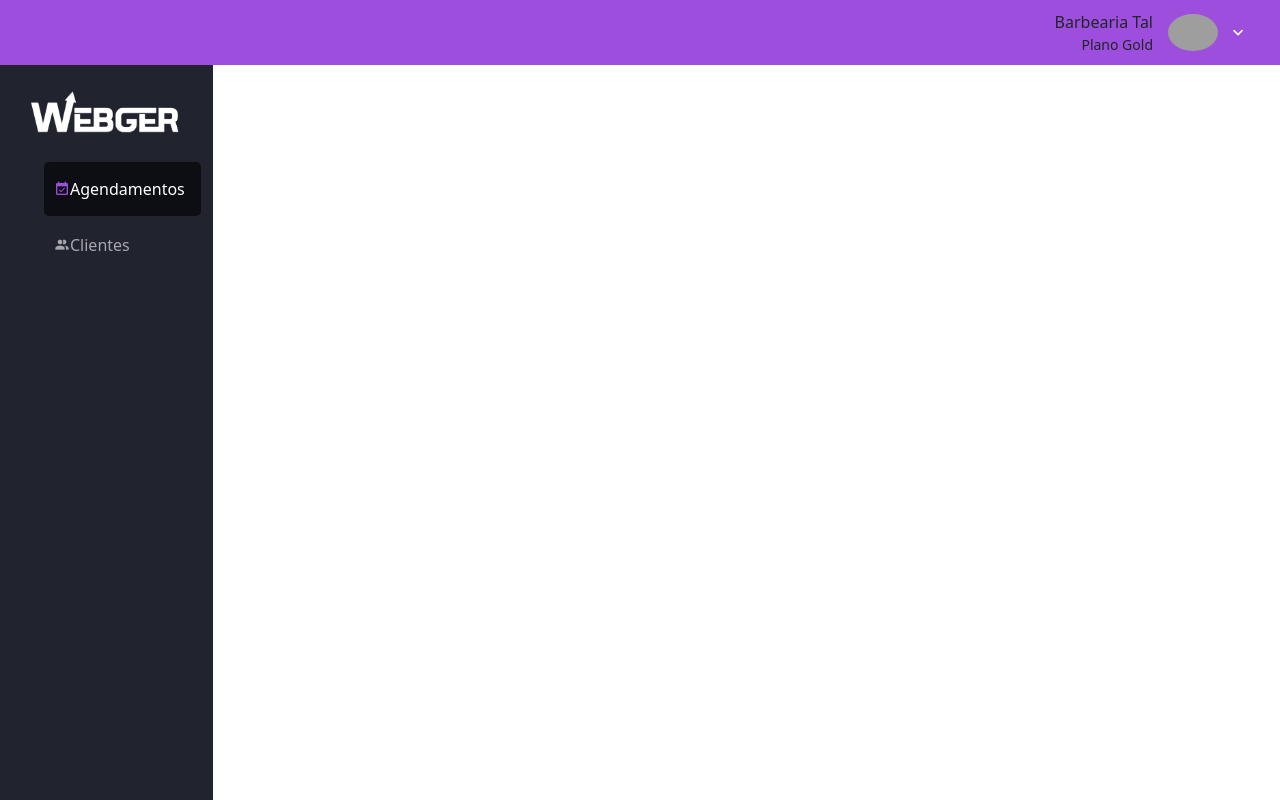
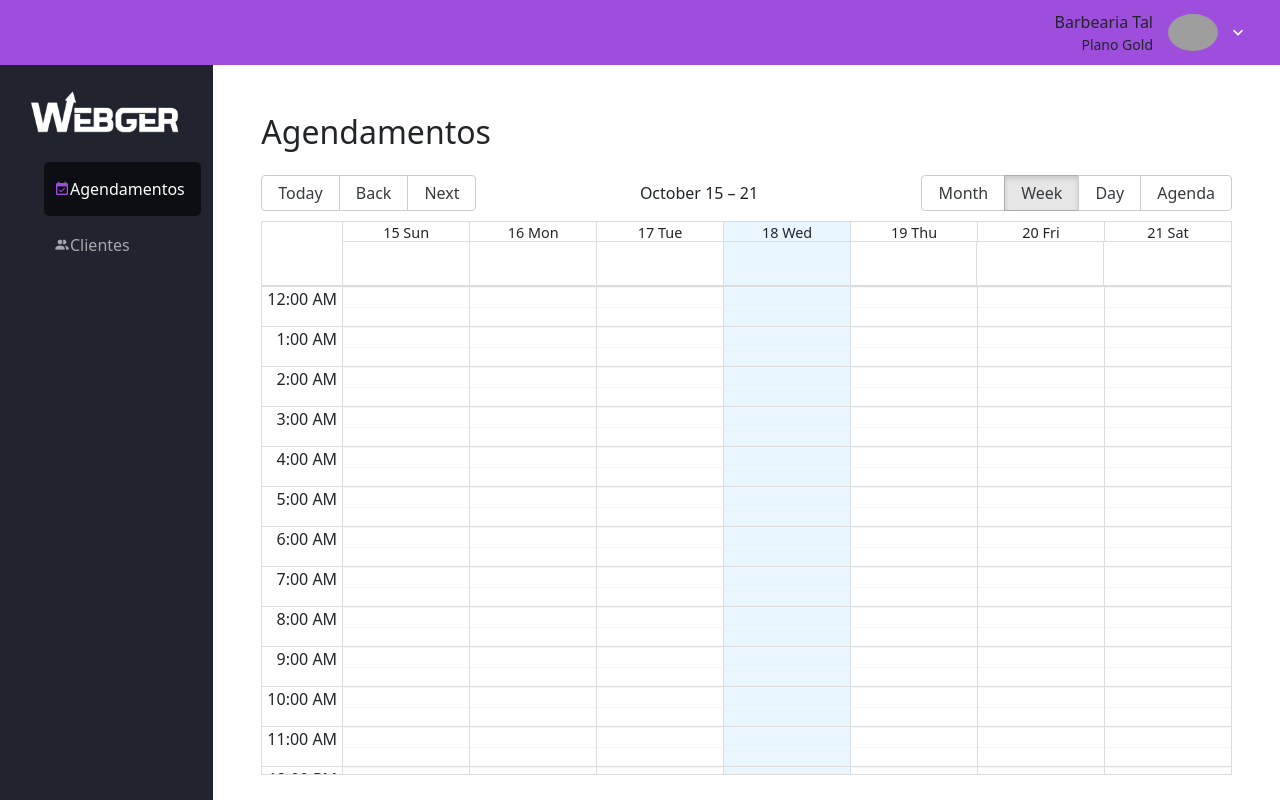
Before and after one commit to MuriloCode7/WebAgendor, a React (Create React App) app in the folder web/: page /schedules in a window 1280 px wide. Built offline with nearby package versions, Linux system fonts and the light colour scheme; grey boxes are pictures that could not be loaded.

Commit message:
Feat: Create calendar view

```diff
--- a/web/package.json
+++ b/web/package.json
@@ -7,7 +7,9 @@
     "@testing-library/react": "^13.4.0",
     "@testing-library/user-event": "^13.5.0",
     "material-design-icons": "^3.0.1",
+    "moment": "^2.29.4",
     "react": "^18.2.0",
+    "react-big-calendar": "^1.8.4",
     "react-dom": "^18.2.0",
     "react-redux": "^8.1.3",
     "react-router": "^6.17.0",
--- a/web/src/pages/Schedules/index.js
+++ b/web/src/pages/Schedules/index.js
@@ -1,5 +1,33 @@
+import { Calendar, momentLocalizer} from 'react-big-calendar'
+import 'react-big-calendar/lib/css/react-big-calendar.css';
+import moment from 'moment';
+
+const localizer = momentLocalizer(moment);
+
 const schedules = () => {
-  return <h1>schedules</h1>
+  return (
+    <div className='col p-5 overflow-auto h-100'>
+      <div className='row'>
+        <div className='col-12'>
+          <h2 className='mb-4 mt-0'>Agendamentos</h2>
+          <Calendar
+            localizer={localizer}
+            events={[
+              {
+                title: 'Evento teste',
+                start: moment().toDate(),
+                end: moment().add(30, 'minutes').toDate(),
+              },
+            ]}
+            defaultView='week'
+            selectable
+            popup
+            style={{ height: 600}}
+          />
+        </div>
+      </div>
+    </div>
+  )
 }
 
 export default schedules;
```
Also changed, not shown: web/src/components/Sidebar/index.js (line endings or trailing spaces), 1 other file (tests, documents, lock files or other folders).
